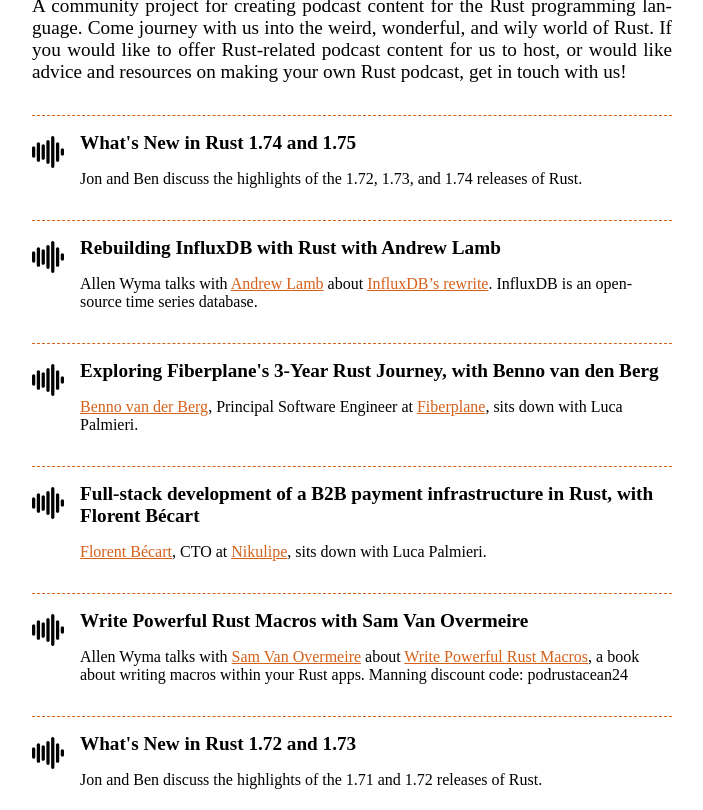
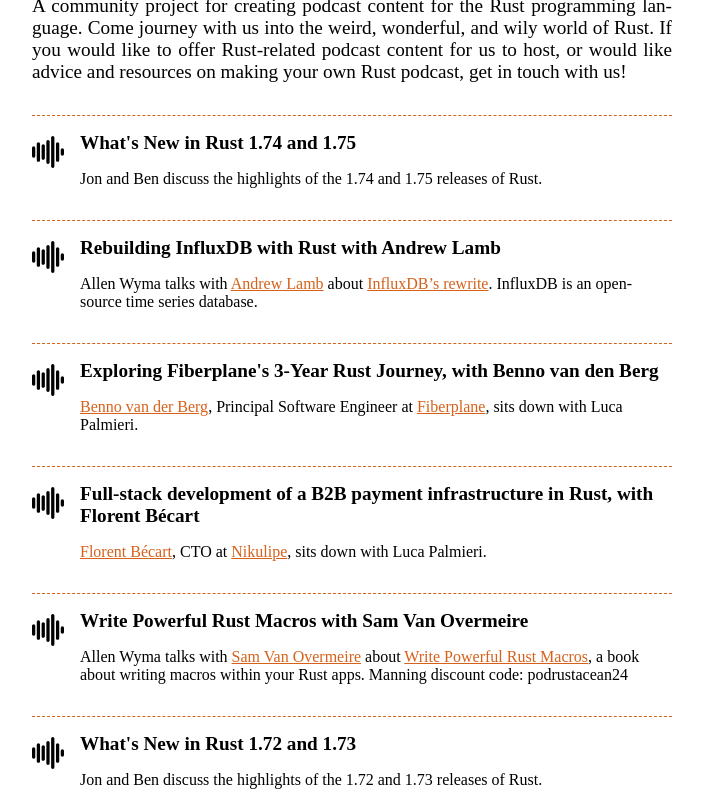
Before and after one commit to rustacean-station/rustacean-station.org, a Jekyll site: the page built from index.html, in a window 1280 px wide and 900 px high, scrolled down 763 px, cut to the strip 90-900 px from the top of the window. Shown: the whole strip, without its empty margins (288-991 px from the left). Built offline with Jekyll 4.4.1, drawn with Linux system fonts in a browser that asks for light colours.

Commit message:
Fix Rust version numbers in some release episodes (#278)
* Fix releases summary

* Update 2024-10-09-rust-1.74-1.75.md

```diff
--- a/_episodes/releases/2024-06-18-rust-1.72-1.73.md
+++ b/_episodes/releases/2024-06-18-rust-1.72-1.73.md
@@ -7,7 +7,7 @@
 #reddit: (leave blank on initial publish, amend with link and uncomment this line after Reddit thread has been posted)
 ---
 
-Jon and Ben discuss the highlights of the 1.71 and 1.72 releases of Rust.
+Jon and Ben discuss the highlights of the 1.72 and 1.73 releases of Rust.
 
 This episode was recorded as part of a YouTube live stream on
 2024-05-18, which you can [still
--- a/_episodes/releases/2024-10-09-rust-1.74-1.75.md
+++ b/_episodes/releases/2024-10-09-rust-1.74-1.75.md
@@ -7,7 +7,7 @@
 #reddit: (leave blank on initial publish, amend with link and uncomment this line after Reddit thread has been posted)
 ---
 
-Jon and Ben discuss the highlights of the 1.72, 1.73, and 1.74 releases of Rust.
+Jon and Ben discuss the highlights of the 1.74 and 1.75 releases of Rust.
 
 This episode was recorded as part of a YouTube live stream on
 2024-05-18, which you can [still
```
